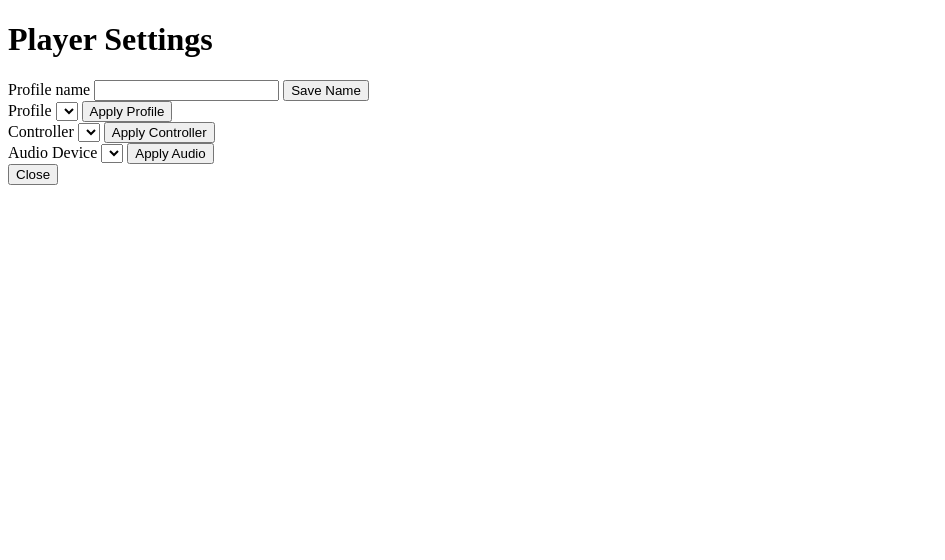
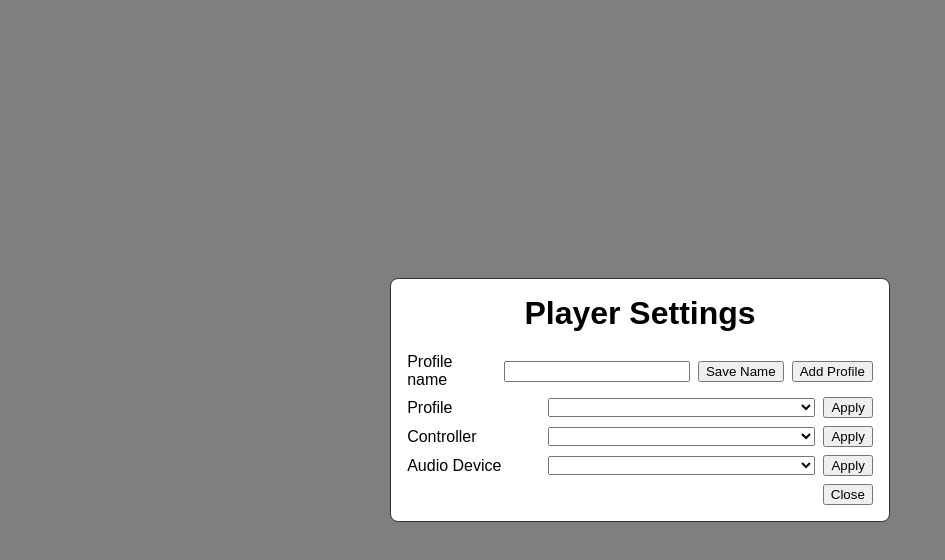
Before and after one commit to jerdaz/quadcloud, an Electron app: page assets/config.html in a window 1280 px wide. Shown: the whole page, without its empty margins (0-945 px from the left). Drawn offline with Linux system fonts and the light colour scheme; no server answers.

Commit message:
feat: improve config UI and profile creation

```diff
--- a/assets/config.html
+++ b/assets/config.html
@@ -3,26 +3,74 @@
 <head>
   <meta charset="utf-8">
   <title>Player Settings</title>
+  <style>
+    body {
+      margin: 0;
+      display: flex;
+      align-items: center;
+      justify-content: center;
+      height: 100vh;
+      font-family: sans-serif;
+      background: rgba(0, 0, 0, 0.5);
+      color: #000;
+    }
+    #panel {
+      background: #fff;
+      border: 1px solid #333;
+      padding: 16px;
+      border-radius: 8px;
+      min-width: 300px;
+    }
+    .row {
+      display: flex;
+      align-items: center;
+      margin-bottom: 8px;
+    }
+    .row label {
+      flex: 1;
+      margin-right: 8px;
+    }
+    .row select,
+    .row input {
+      flex: 2;
+    }
+    h1 {
+      margin-top: 0;
+      text-align: center;
+    }
+    button {
+      margin-left: 8px;
+    }
+  </style>
 </head>
 <body>
+  <div id="panel">
     <h1>Player Settings</h1>
-  <div>
-    <label>Profile name <input id="profileName"></label>
+    <div class="row">
+      <label for="profileName">Profile name</label>
+      <input id="profileName">
       <button id="saveName">Save Name</button>
+      <button id="newProfile">Add Profile</button>
     </div>
-  <div>
-    <label>Profile <select id="profileSelect"></select></label>
-    <button id="applyProfile">Apply Profile</button>
+    <div class="row">
+      <label for="profileSelect">Profile</label>
+      <select id="profileSelect"></select>
+      <button id="applyProfile">Apply</button>
     </div>
-  <div>
-    <label>Controller <select id="controllerSelect"></select></label>
-    <button id="applyController">Apply Controller</button>
+    <div class="row">
+      <label for="controllerSelect">Controller</label>
+      <select id="controllerSelect"></select>
+      <button id="applyController">Apply</button>
     </div>
-  <div>
-    <label>Audio Device <select id="audioSelect"></select></label>
-    <button id="applyAudio">Apply Audio</button>
+    <div class="row">
+      <label for="audioSelect">Audio Device</label>
+      <select id="audioSelect"></select>
+      <button id="applyAudio">Apply</button>
     </div>
+    <div style="text-align: right;">
       <button id="closeBtn">Close</button>
+    </div>
+  </div>
   <script src="config.js"></script>
 </body>
 </html>
--- a/assets/config.js
+++ b/assets/config.js
@@ -61,6 +61,10 @@ document.getElementById('applyAudio').addEventListener('click', () => {
   ipcRenderer.send('select-audio', { index: viewIndex, deviceId: document.getElementById('audioSelect').value });
 });
 
+document.getElementById('newProfile').addEventListener('click', () => {
+  ipcRenderer.send('create-profile', { index: viewIndex, name: document.getElementById('profileName').value });
+});
+
 document.getElementById('closeBtn').addEventListener('click', () => {
   ipcRenderer.send('close-config', { index: viewIndex });
 });
--- a/lib/profile-store.js
+++ b/lib/profile-store.js
@@ -25,7 +25,7 @@ class ProfileStore {
   }
 
   createProfile(name) {
-    const id = `profile${Date.now()}`;
+    const id = `profile${Date.now().toString(36)}${Math.random().toString(36).slice(2,8)}`;
     this.data.profiles[id] = name || id;
     this.save();
     return id;
```
Also changed, not shown: __tests__/profile-store.test.js (+12 -0 lines), main.js (+8 -0 lines), readme.MD. Lines whose indentation alone changed are shown as unchanged.
